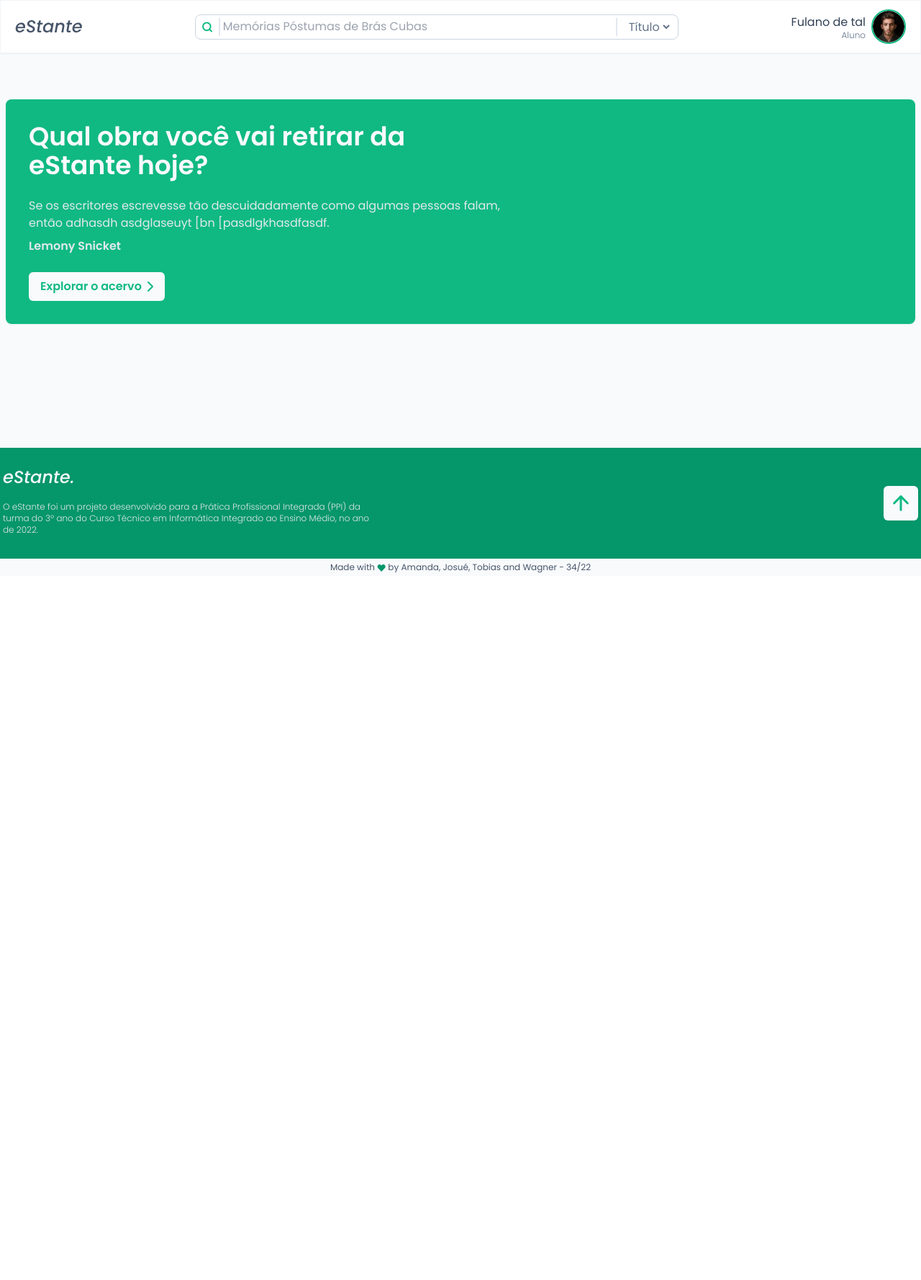
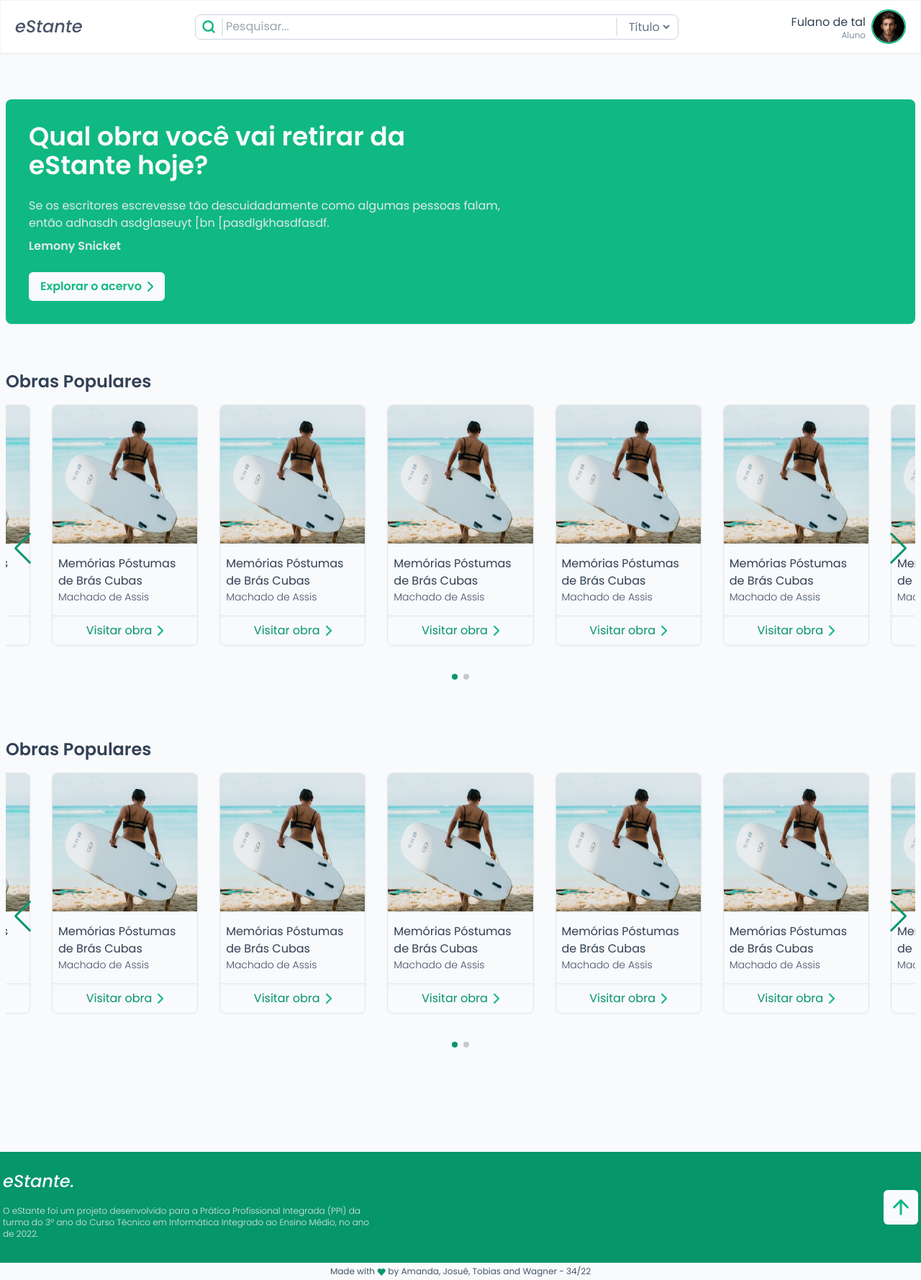
Before and after one commit to tobiasMarion/eStante-ppi, a PHP site: page / in a window 1280 px wide. Shown: the whole page at 72% size. Before the commit the page ends 796 px from the top, so only its background shows below. Run offline with PHP 8.4, Linux system fonts and the light colour scheme; some libraries are stand-ins or nearby versions.

Commit message:
Fininhing Home Page 🏡

```diff
--- a/index.html
+++ b/index.html
@@ -7,15 +7,16 @@
     <meta name="viewport" content="width=device-width, initial-scale=1.0">
     <title>eStante | Qual obra você vai retirar da eStante hoje?</title>
 
+    <link rel="shortcut icon" href="./assets/icon.svg" type="image/x-icon">
     <link rel="preconnect" href="https://fonts.googleapis.com">
     <link rel="preconnect" href="https://fonts.gstatic.com" crossorigin>
     <link
         href="https://fonts.googleapis.com/css2?family=Poppins:ital,wght@0,300;0,400;0,500;0,600;0,700;1,300;1,400;1,500;1,600;1,700&display=swap"
         rel="stylesheet">
 
+    <link rel="stylesheet" href="style/main.css">
+    <link rel="stylesheet" href="https://cdn.jsdelivr.net/npm/swiper@8/swiper-bundle.min.css" />
     <script src="https://cdn.tailwindcss.com"></script>
-    <link rel="stylesheet" href="style/main.css">
-    <link rel="shortcut icon" href="./assets/icon.svg" type="image/x-icon">
 
 </head>
 
@@ -32,10 +33,11 @@
                 <div class="flex flex-col gap-2 flex-grow max-w-2xl">
                     <div
                         class="flex gap-2 border rounded-lg border-1 border-slate-300 py-1 px-2 input-container-effect relative ">
-                        <img src="./assets/icons/search.svg" alt="Usuário">
+                        <label for="search" class="block"><img src="./assets/icons/search.svg" alt="Usuário"
+                                class="h-6 my-auto "></label>
                         <input type="text" name="search" id="search"
                             class="outline-0 bg-transparent text-slate-500 w-full border-x-2 border-slate-200 mr-1 pr-1 px-1 text-sm md:text-base"
-                            placeholder="Memórias Póstumas de Brás Cubas">
+                            placeholder="Pesquisar...">
                         <select name="select"
                             class="text-sm outline-0 bg-transparent text-slate-500 text-sm md:text-base">
                             <option value="title" selected>Título</option>
@@ -57,7 +59,7 @@
         </header>
 
         <main class="w-full max-w-7xl mx-auto flex-grow my-8 md:my-16 px-2">
-            <div class="flex flex-col p-8 rounded-lg bg-emerald-500 drop-shadow-sm">
+            <section class="flex flex-col p-8 rounded-lg bg-emerald-500 drop-shadow-sm">
                 <strong class="block font-semibold text-3xl	md:text-4xl max-w-2xl text-slate-50 mb-6">Qual obra você vai
                     retirar da eStante hoje?</strong>
                 <p class="block text-sm md:text-base text text-slate-200 max-w-2xl mb-2">Se os escritores escrevesse tão
@@ -67,8 +69,159 @@
                 <a href="#"
                     class="flex gap-2 items-center py-2 px-4 text-sm md:text-base bg-slate-50 text-emerald-500 w-fit font-semibold rounded-md hover:gap-3">Explorar
                     o acervo <img src="./assets/icons/arrow-right.svg" alt="Seta"></a>
-            </div>
+            </section>
 
+            <section class="my-16">
+                <h2 class="font-semibold text-slate-700 text-2xl mb-4">Obras Populares</h2>
+
+                <div class="swiper mySwiper px-16 h-min">
+                    <div class="swiper-wrapper pb-16">
+                        <article class="swiper-slide rounded-lg overflow-hidden border drop-shadow-sm   ">
+                            <img src="./assets/bookCoverFiller.png" alt="Capa: Livro tal" class="object-cover w-full h-48">
+                            <h3 class="text-base text-slate-700 mx-2 mt-4">Memórias Póstumas de Brás Cubas</h3>
+                            <p class="text-sm font-light text-slate-600 mx-2 mb-4">Machado de Assis</p>
+                            <a href="#"
+                                class="flex items-center justify-center gap-2 hover:gap-3 py-2 text-emerald-600 border-t">Visitar
+                                obra <img src="./assets/icons/arrow-right.svg" alt="Visitar"></a>
+                        </article>
+                        <article class="swiper-slide rounded-lg overflow-hidden border drop-shadow-sm   ">
+                            <img src="./assets/bookCoverFiller.png" alt="Capa: Livro tal" class="object-cover w-full h-48">
+                            <h3 class="text-base text-slate-700 mx-2 mt-4">Memórias Póstumas de Brás Cubas</h3>
+                            <p class="text-sm font-light text-slate-600 mx-2 mb-4">Machado de Assis</p>
+                            <a href="#"
+                                class="flex items-center justify-center gap-2 hover:gap-3 py-2 text-emerald-600 border-t">Visitar
+                                obra <img src="./assets/icons/arrow-right.svg" alt="Visitar"></a>
+                        </article>
+                        <article class="swiper-slide rounded-lg overflow-hidden border drop-shadow-sm   ">
+                            <img src="./assets/bookCoverFiller.png" alt="Capa: Livro tal" class="object-cover w-full h-48">
+                            <h3 class="text-base text-slate-700 mx-2 mt-4">Memórias Póstumas de Brás Cubas</h3>
+                            <p class="text-sm font-light text-slate-600 mx-2 mb-4">Machado de Assis</p>
+                            <a href="#"
+                                class="flex items-center justify-center gap-2 hover:gap-3 py-2 text-emerald-600 border-t">Visitar
+                                obra <img src="./assets/icons/arrow-right.svg" alt="Visitar"></a>
+                        </article>
+                        <article class="swiper-slide rounded-lg overflow-hidden border drop-shadow-sm   ">
+                            <img src="./assets/bookCoverFiller.png" alt="Capa: Livro tal" class="object-cover w-full h-48">
+                            <h3 class="text-base text-slate-700 mx-2 mt-4">Memórias Póstumas de Brás Cubas</h3>
+                            <p class="text-sm font-light text-slate-600 mx-2 mb-4">Machado de Assis</p>
+                            <a href="#"
+                                class="flex items-center justify-center gap-2 hover:gap-3 py-2 text-emerald-600 border-t">Visitar
+                                obra <img src="./assets/icons/arrow-right.svg" alt="Visitar"></a>
+                        </article>
+                        <article class="swiper-slide rounded-lg overflow-hidden border drop-shadow-sm   ">
+                            <img src="./assets/bookCoverFiller.png" alt="Capa: Livro tal" class="object-cover w-full h-48">
+                            <h3 class="text-base text-slate-700 mx-2 mt-4">Memórias Póstumas de Brás Cubas</h3>
+                            <p class="text-sm font-light text-slate-600 mx-2 mb-4">Machado de Assis</p>
+                            <a href="#"
+                                class="flex items-center justify-center gap-2 hover:gap-3 py-2 text-emerald-600 border-t">Visitar
+                                obra <img src="./assets/icons/arrow-right.svg" alt="Visitar"></a>
+                        </article>
+                        <article class="swiper-slide rounded-lg overflow-hidden border drop-shadow-sm   ">
+                            <img src="./assets/bookCoverFiller.png" alt="Capa: Livro tal" class="object-cover w-full h-48">
+                            <h3 class="text-base text-slate-700 mx-2 mt-4">Memórias Póstumas de Brás Cubas</h3>
+                            <p class="text-sm font-light text-slate-600 mx-2 mb-4">Machado de Assis</p>
+                            <a href="#"
+                                class="flex items-center justify-center gap-2 hover:gap-3 py-2 text-emerald-600 border-t">Visitar
+                                obra <img src="./assets/icons/arrow-right.svg" alt="Visitar"></a>
+                        </article>
+                        <article class="swiper-slide rounded-lg overflow-hidden border drop-shadow-sm   ">
+                            <img src="./assets/bookCoverFiller.png" alt="Capa: Livro tal" class="object-cover w-full h-48">
+                            <h3 class="text-base text-slate-700 mx-2 mt-4">Memórias Póstumas de Brás Cubas</h3>
+                            <p class="text-sm font-light text-slate-600 mx-2 mb-4">Machado de Assis</p>
+                            <a href="#"
+                                class="flex items-center justify-center gap-2 hover:gap-3 py-2 text-emerald-600 border-t">Visitar
+                                obra <img src="./assets/icons/arrow-right.svg" alt="Visitar"></a>
+                        </article>
+                        <article class="swiper-slide rounded-lg overflow-hidden border drop-shadow-sm   ">
+                            <img src="./assets/bookCoverFiller.png" alt="Capa: Livro tal" class="object-cover w-full h-48">
+                            <h3 class="text-base text-slate-700 mx-2 mt-4">Memórias Póstumas de Brás Cubas</h3>
+                            <p class="text-sm font-light text-slate-600 mx-2 mb-4">Machado de Assis</p>
+                            <a href="#"
+                                class="flex items-center justify-center gap-2 hover:gap-3 py-2 text-emerald-600 border-t">Visitar
+                                obra <img src="./assets/icons/arrow-right.svg" alt="Visitar"></a>
+                        </article>
+                    </div>
+                    <div class="swiper-button-next"></div>
+                    <div class="swiper-button-prev"></div>
+                    <div class="swiper-pagination"></div>
+                </div>
+            </section>
+
+            <section class="my-16">
+                <h2 class="font-semibold text-slate-700 text-2xl mb-4">Obras Populares</h2>
+
+                <div class="swiper mySwiper px-16 h-min">
+                    <div class="swiper-wrapper pb-16">
+                        <article class="swiper-slide rounded-lg overflow-hidden border drop-shadow-sm   ">
+                            <img src="./assets/bookCoverFiller.png" alt="Capa: Livro tal" class="object-cover w-full h-48">
+                            <h3 class="text-base text-slate-700 mx-2 mt-4">Memórias Póstumas de Brás Cubas</h3>
+                            <p class="text-sm font-light text-slate-600 mx-2 mb-4">Machado de Assis</p>
+                            <a href="#"
+                                class="flex items-center justify-center gap-2 hover:gap-3 py-2 text-emerald-600 border-t">Visitar
+                                obra <img src="./assets/icons/arrow-right.svg" alt="Visitar"></a>
+                        </article>
+                        <article class="swiper-slide rounded-lg overflow-hidden border drop-shadow-sm   ">
+                            <img src="./assets/bookCoverFiller.png" alt="Capa: Livro tal" class="object-cover w-full h-48">
+                            <h3 class="text-base text-slate-700 mx-2 mt-4">Memórias Póstumas de Brás Cubas</h3>
+                            <p class="text-sm font-light text-slate-600 mx-2 mb-4">Machado de Assis</p>
+                            <a href="#"
+                                class="flex items-center justify-center gap-2 hover:gap-3 py-2 text-emerald-600 border-t">Visitar
+                                obra <img src="./assets/icons/arrow-right.svg" alt="Visitar"></a>
+                        </article>
+                        <article class="swiper-slide rounded-lg overflow-hidden border drop-shadow-sm   ">
+                            <img src="./assets/bookCoverFiller.png" alt="Capa: Livro tal" class="object-cover w-full h-48">
+                            <h3 class="text-base text-slate-700 mx-2 mt-4">Memórias Póstumas de Brás Cubas</h3>
+                            <p class="text-sm font-light text-slate-600 mx-2 mb-4">Machado de Assis</p>
+                            <a href="#"
+                                class="flex items-center justify-center gap-2 hover:gap-3 py-2 text-emerald-600 border-t">Visitar
+                                obra <img src="./assets/icons/arrow-right.svg" alt="Visitar"></a>
+                        </article>
+                        <article class="swiper-slide rounded-lg overflow-hidden border drop-shadow-sm   ">
+                            <img src="./assets/bookCoverFiller.png" alt="Capa: Livro tal" class="object-cover w-full h-48">
+                            <h3 class="text-base text-slate-700 mx-2 mt-4">Memórias Póstumas de Brás Cubas</h3>
+                            <p class="text-sm font-light text-slate-600 mx-2 mb-4">Machado de Assis</p>
+                            <a href="#"
+                                class="flex items-center justify-center gap-2 hover:gap-3 py-2 text-emerald-600 border-t">Visitar
+                                obra <img src="./assets/icons/arrow-right.svg" alt="Visitar"></a>
+                        </article>
+                        <article class="swiper-slide rounded-lg overflow-hidden border drop-shadow-sm   ">
+                            <img src="./assets/bookCoverFiller.png" alt="Capa: Livro tal" class="object-cover w-full h-48">
+                            <h3 class="text-base text-slate-700 mx-2 mt-4">Memórias Póstumas de Brás Cubas</h3>
+                            <p class="text-sm font-light text-slate-600 mx-2 mb-4">Machado de Assis</p>
+                            <a href="#"
+                                class="flex items-center justify-center gap-2 hover:gap-3 py-2 text-emerald-600 border-t">Visitar
+                                obra <img src="./assets/icons/arrow-right.svg" alt="Visitar"></a>
+                        </article>
+                        <article class="swiper-slide rounded-lg overflow-hidden border drop-shadow-sm   ">
+                            <img src="./assets/bookCoverFiller.png" alt="Capa: Livro tal" class="object-cover w-full h-48">
+                            <h3 class="text-base text-slate-700 mx-2 mt-4">Memórias Póstumas de Brás Cubas</h3>
+                            <p class="text-sm font-light text-slate-600 mx-2 mb-4">Machado de Assis</p>
+                            <a href="#"
+                                class="flex items-center justify-center gap-2 hover:gap-3 py-2 text-emerald-600 border-t">Visitar
+                                obra <img src="./assets/icons/arrow-right.svg" alt="Visitar"></a>
+                        </article>
+                        <article class="swiper-slide rounded-lg overflow-hidden border drop-shadow-sm   ">
+                            <img src="./assets/bookCoverFiller.png" alt="Capa: Livro tal" class="object-cover w-full h-48">
+                            <h3 class="text-base text-slate-700 mx-2 mt-4">Memórias Póstumas de Brás Cubas</h3>
+                            <p class="text-sm font-light text-slate-600 mx-2 mb-4">Machado de Assis</p>
+                            <a href="#"
+                                class="flex items-center justify-center gap-2 hover:gap-3 py-2 text-emerald-600 border-t">Visitar
+                                obra <img src="./assets/icons/arrow-right.svg" alt="Visitar"></a>
+                        </article>
+                        <article class="swiper-slide rounded-lg overflow-hidden border drop-shadow-sm   ">
+                            <img src="./assets/bookCoverFiller.png" alt="Capa: Livro tal" class="object-cover w-full h-48">
+                            <h3 class="text-base text-slate-700 mx-2 mt-4">Memórias Póstumas de Brás Cubas</h3>
+                            <p class="text-sm font-light text-slate-600 mx-2 mb-4">Machado de Assis</p>
+                            <a href="#"
+                                class="flex items-center justify-center gap-2 hover:gap-3 py-2 text-emerald-600 border-t">Visitar
+                                obra <img src="./assets/icons/arrow-right.svg" alt="Visitar"></a>
+                        </article>
+                    </div>
+                    <div class="swiper-button-next"></div>
+                    <div class="swiper-button-prev"></div>
+                    <div class="swiper-pagination"></div>
+                </div>
+            </section>
         </main>
 
         <footer class="bg-emerald-600">
@@ -79,7 +232,8 @@
                         Prática Profissional Integrada (PPI) da turma do 3º
                         ano do Curso Técnico em Informática Integrado ao Ensino Médio, no ano de 2022.</p>
                 </div>
-                <a href="#" class="hidden md:block p-2 bg-slate-50 rounded-md"><img src="./assets/icons/arrow-up.svg" alt="De volta ao topo"></a>
+                <a href="#" class="hidden md:block p-2 bg-slate-50 rounded-md"><img src="./assets/icons/arrow-up.svg"
+                        alt="De volta ao topo"></a>
             </div>
             <div class="flex justify-center items-center bg-slate-50 py-1">
                 <p class="text-xs text-slate-600">Made with <img src="./assets/icons/heart.svg" alt="Love"
@@ -91,6 +245,8 @@
 
 
     <script src="./scripts/inputEffect.js"></script>
+    <script src="https://cdn.jsdelivr.net/npm/swiper/swiper-bundle.min.js"></script>
+    <script src="./scripts/swiperSetup.js"></script>
 </body>
 
 </html>
--- a/style/main.css
+++ b/style/main.css
@@ -3,6 +3,10 @@
 * {
     font-family: 'Poppins', sans-serif;
     transition: ease-out 0.3s;
+}
+
+:root {
+    --swiper-theme-color: #059669 !important;
 }
 
 body, body > div {
```
Also changed, not shown: scripts/swiperSetup.js (added, +27 -0 lines), assets/bookCoverFiller.png (added).
